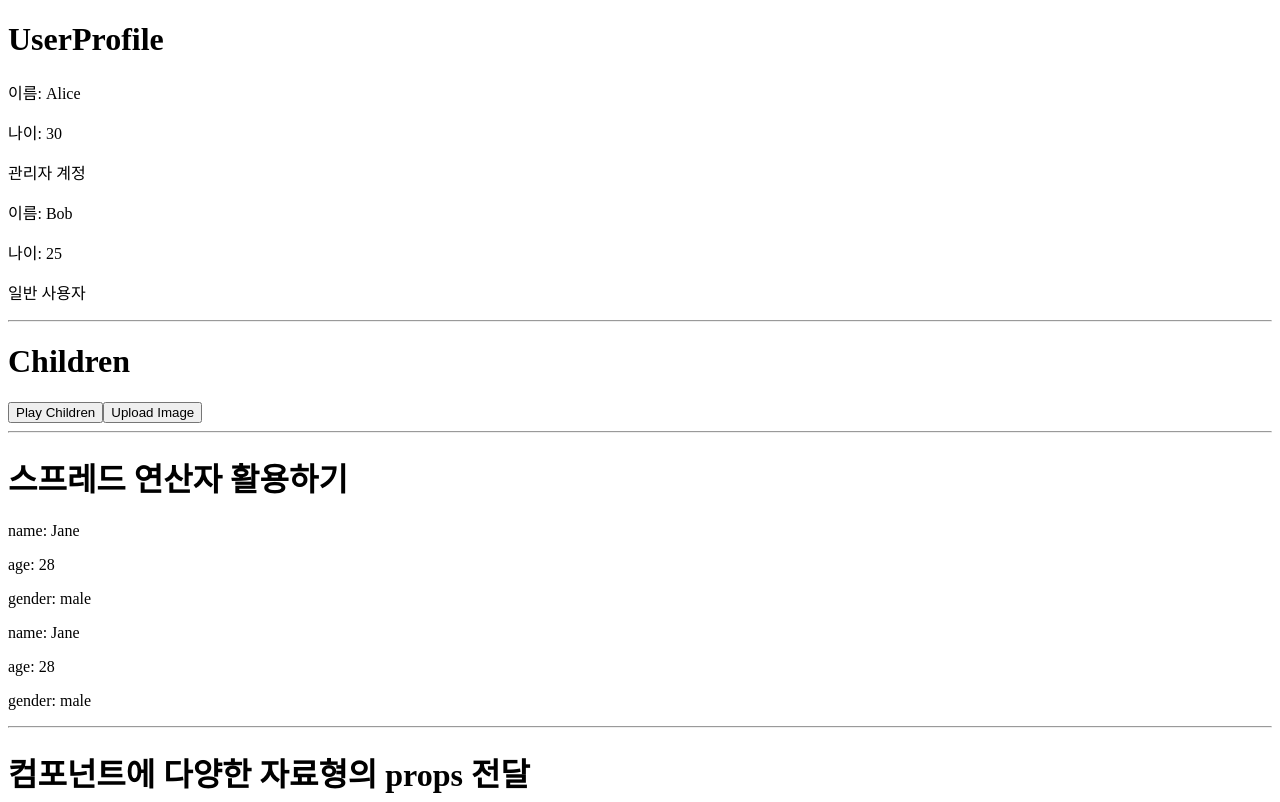
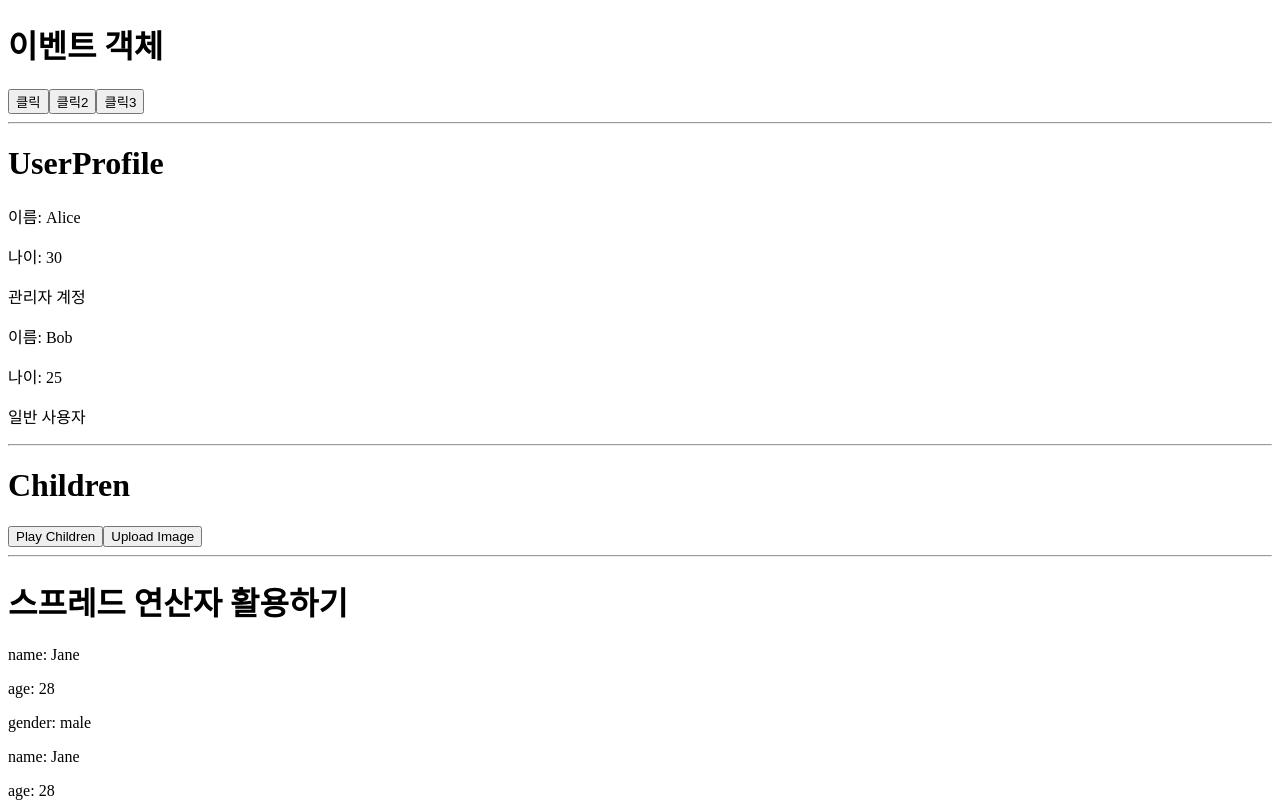
Before and after one commit to jieun-107/react-study, a React (Vite) app: page / in a window 1280 px wide. Shown: the top 802 px of the page. Built offline with nearby package versions, Linux system fonts and the light colour scheme.

Commit message:
이벤트 객체

```diff
--- a/src/App.tsx
+++ b/src/App.tsx
@@ -1,5 +1,7 @@
 import PrintValue from "./components/PrintValue";
 import Button from "./components/ui/Button";
+import Button2 from "./components/ui/Button2";
+import Button3 from "./components/ui/Button3";
 import User from "./components/User";
 import User2 from "./components/User2";
 import UserProfile from "./components/UserProfile";
@@ -41,10 +43,22 @@ export default function App() {
     gender: "male",
   };
 
+  // 이벤트 객체 전달
+  const handleClick2 = (
+    message: string,
+    event:React.MouseEvent<HTMLButtonElement, MouseEvent>,
+  ) => {
+    event.currentTarget.innerText = message;
+  };
 
   return (
     // <> : React.Fragment 와 같은 의미 (전체 감싸기 용도)
     <>
+      <h1>이벤트 객체</h1>
+      <Button2 />
+      <Button3 handleClick2={handleClick2} />
+      <hr />
+
       <h1>UserProfile</h1>
       <UserProfile name="Alice" age={30} isAdmin={true} />
       <UserProfile name="Bob" age={25} isAdmin={false} />
--- /dev/null
+++ b/src/components/ui/Button2.tsx
@@ -0,0 +1,22 @@
+export default function Button2() {
+  const handleClick = (
+    message: string,
+    event:React.MouseEvent<HTMLButtonElement, MouseEvent>
+  ) => {
+    console.log("버튼이 클릭되었습니다.");
+    console.log(event);
+    console.log(message);
+  };
+
+  const handleClick2 = (event: React.MouseEvent<HTMLButtonElement, MouseEvent>) => {
+    console.log("버튼2가 클릭되었습니다.");
+    console.log(event);
+  };
+
+  return (
+    <>
+      <button onClick={(event) => handleClick("Click!", event)}>클릭</button>
+      <button onClick={handleClick2}>클릭2</button>
+    </>
+  )
+}
--- /dev/null
+++ b/src/components/ui/Button3.tsx
@@ -0,0 +1,15 @@
+export default function Button3({
+  handleClick2,
+}: {
+  handleClick2: (
+    message: string,
+    event: React.MouseEvent<HTMLButtonElement, MouseEvent>
+   ) => void;
+}) {
+  return (
+    <>
+      <button onClick={(event) => handleClick2("Hello!", event)}>클릭3</button>
+    </>
+  );
+
+}
--- a/src/types/props.d.ts
+++ b/src/types/props.d.ts
@@ -6,5 +6,5 @@ type PrintValueProps = {
   booleanValue: boolean;
   arrayValue: number[];
   objectValue: { name: string; age: number};
-  handleClick: () => void;
+  handleClick: (message: string) => void;
 }
```
